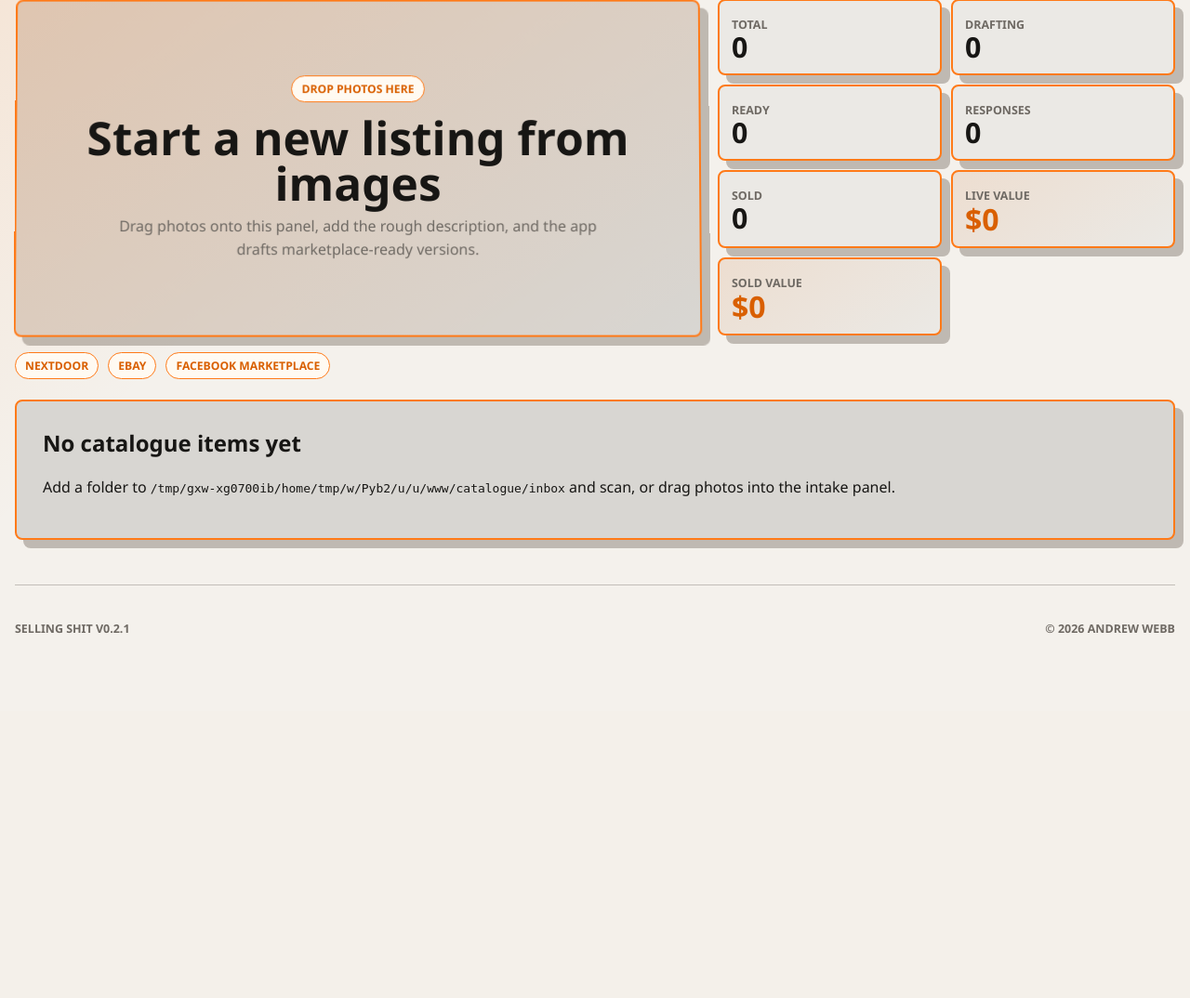
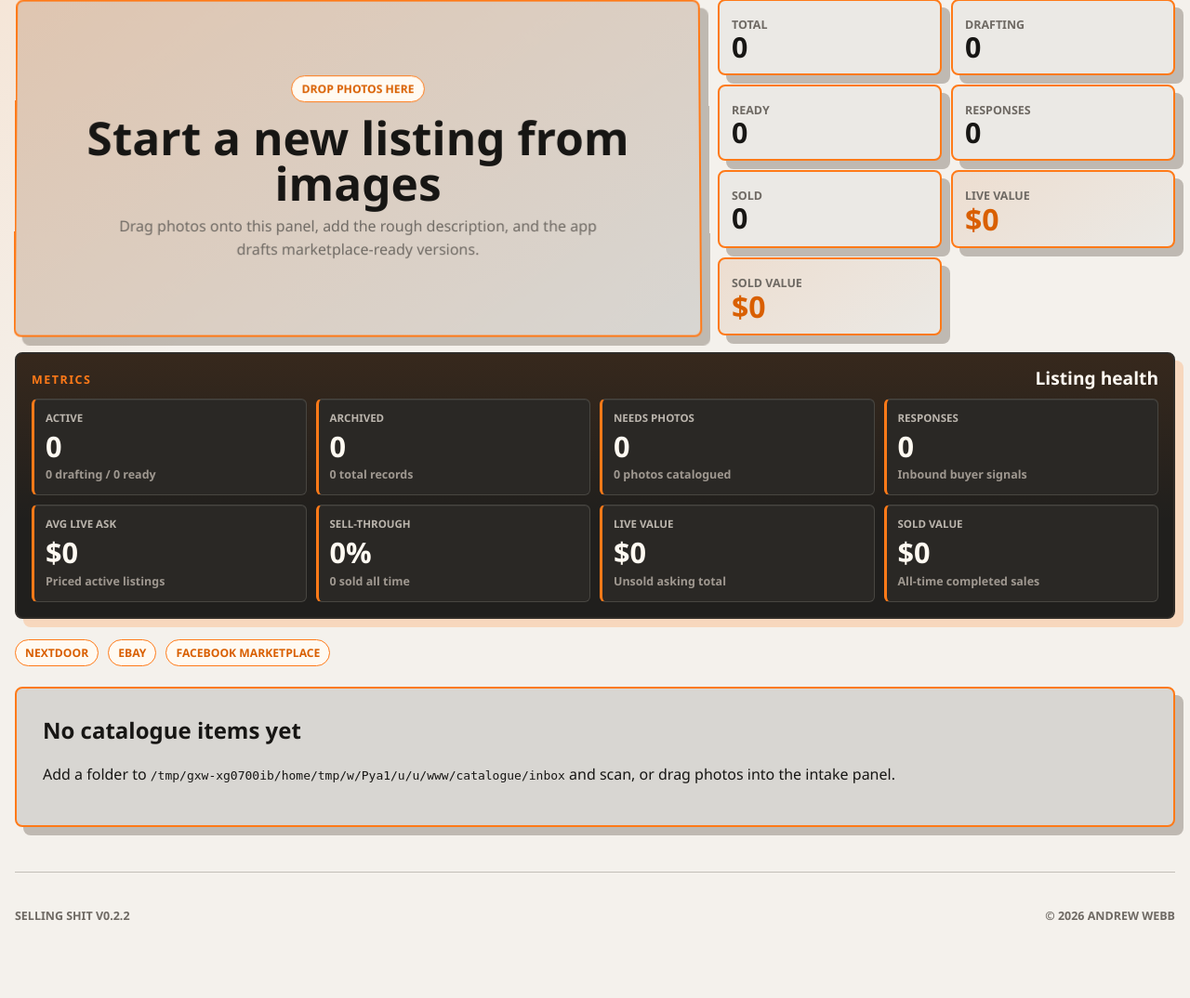
Before and after one commit to DrewBeFree/selling-shit, a Flask app: page / in a window 1280 px wide. Shown: the part 155-1229 px from the top of the page at 93% size. Before the commit the page ends 837 px from the top, so only its background shows below. Run offline with Flask 3, Linux system fonts and the light colour scheme.

Commit message:
feat: add listing metrics dashboard

```diff
--- a/app.py
+++ b/app.py
@@ -18,7 +18,7 @@ DEFAULT_CATALOG_INBOX = DEFAULT_CATALOGUE_DIR / "inbox"
 DEFAULT_CATALOG_ACTIVE = DEFAULT_CATALOGUE_DIR / "active"
 DEFAULT_CATALOG_ARCHIVE = DEFAULT_CATALOGUE_DIR / "archive"
 DEFAULT_LEGACY_UPLOAD_DIR = BASE_DIR / "uploads"
-APP_VERSION = "0.2.1"
+APP_VERSION = "0.2.2"
 COPYRIGHT_YEAR = 2026
 
 app = Flask(__name__)
--- a/static/style.css
+++ b/static/style.css
@@ -177,6 +177,77 @@ dialog {
   display: grid;
   grid-template-columns: repeat(2, minmax(0, 1fr));
   gap: 10px;
+}
+
+.ops-dashboard {
+  border: 2px solid #2f2c28;
+  border-radius: 8px;
+  background:
+    linear-gradient(180deg, rgba(255, 122, 24, 0.1), transparent 180px),
+    #201f1d;
+  box-shadow: 9px 9px 0 rgba(255, 122, 24, 0.22);
+  color: var(--white);
+  margin: 0 0 22px;
+  padding: 16px;
+}
+
+.ops-heading {
+  display: flex;
+  align-items: end;
+  justify-content: space-between;
+  gap: 12px;
+  margin-bottom: 12px;
+}
+
+.ops-heading .eyebrow {
+  color: var(--orange);
+  margin: 0;
+}
+
+.ops-heading h2 {
+  font-size: 1.2rem;
+  line-height: 1;
+  margin: 0;
+}
+
+.ops-grid {
+  display: grid;
+  grid-template-columns: repeat(4, minmax(0, 1fr));
+  gap: 10px;
+}
+
+.ops-grid article {
+  min-height: 100px;
+  border: 1px solid rgba(255, 250, 242, 0.14);
+  border-left: 3px solid var(--orange);
+  border-radius: 6px;
+  background: #2a2825;
+  box-shadow: inset 0 1px 0 rgba(255, 250, 242, 0.05);
+  padding: 12px;
+}
+
+.ops-grid span {
+  color: #bbb5ad;
+  display: block;
+  font-size: 0.72rem;
+  font-weight: 900;
+  text-transform: uppercase;
+}
+
+.ops-grid strong {
+  color: var(--white);
+  display: block;
+  font-size: clamp(1.4rem, 2.4vw, 2.1rem);
+  line-height: 1;
+  margin: 8px 0;
+}
+
+.ops-grid small {
+  color: #9f9890;
+  display: block;
+  font-size: 0.78rem;
+  font-weight: 700;
+  line-height: 1.35;
 }
 
 .stats-grid article {
@@ -585,6 +656,10 @@ dialog::backdrop {
     grid-template-columns: 1fr;
   }
 
+  .ops-grid {
+    grid-template-columns: repeat(2, minmax(0, 1fr));
+  }
+
   .signals {
     grid-template-columns: repeat(2, minmax(0, 1fr));
   }
@@ -602,6 +677,7 @@ dialog::backdrop {
   }
 
   .stats-grid,
+  .ops-grid,
   .signals {
     grid-template-columns: 1fr;
   }
--- a/storage.py
+++ b/storage.py
@@ -87,18 +87,30 @@ class CatalogStore:
     def get_item(self, item_id: str) -> ListingItem | None:
         return next((item for item in self.list_all_items() if item.id == item_id), None)
 
-    def summary(self) -> dict[str, int]:
+    def summary(self) -> dict[str, int | str]:
         items = self.list_items()
         all_items = self.list_all_items()
         live_items = [item for item in items if item.status != "sold"]
         sold_items = [item for item in all_items if _is_sold(item)]
+        archived_items = [item for item in all_items if item.status == "archived"]
+        live_prices = [_money_value(item.price) for item in live_items if _money_value(item.price) > 0]
         oldest_live = min((item.created_at for item in live_items), default=None)
         return {
             "total": len(items),
+            "all_items": len(all_items),
+            "archived": len(archived_items),
             "drafting": sum(1 for item in items if item.status == "drafting"),
             "ready": sum(1 for item in items if item.status == "ready"),
             "sold": len(sold_items),
             "responses": sum(item.response_count for item in items),
+            "no_photo": sum(1 for item in items if not item.photo_paths),
+            "photo_count": sum(len(item.photo_paths) for item in all_items),
+            "average_live_price": _money(
+                sum(live_prices, Decimal("0")) / len(live_prices)
+                if live_prices
+                else Decimal("0")
+            ),
+            "sell_through": _percent(len(sold_items), len(all_items)),
             "live_value": _money(sum((_money_value(item.price) for item in live_items), Decimal("0"))),
             "sold_value": _money(
                 sum(
@@ -142,6 +154,12 @@ def _money(value: Decimal) -> str:
     return f"${value.quantize(Decimal('0.01'))}"
 
 
+def _percent(part: int, whole: int) -> str:
+    if whole <= 0:
+        return "0%"
+    return f"{round((part / whole) * 100)}%"
+
+
 def _age_label(started_at) -> str:
     if started_at is None:
         return "No live listings"
--- a/templates/home.html
+++ b/templates/home.html
@@ -60,6 +60,55 @@
         <article class="value-card">
           <span>Sold value</span>
           <strong>{{ summary.sold_value }}</strong>
+        </article>
+      </div>
+    </section>
+
+    <section class="ops-dashboard" aria-label="selling metrics">
+      <div class="ops-heading">
+        <span class="eyebrow">Metrics</span>
+        <h2>Listing health</h2>
+      </div>
+      <div class="ops-grid">
+        <article>
+          <span>Active</span>
+          <strong>{{ summary.total }}</strong>
+          <small>{{ summary.drafting }} drafting / {{ summary.ready }} ready</small>
+        </article>
+        <article>
+          <span>Archived</span>
+          <strong>{{ summary.archived }}</strong>
+          <small>{{ summary.all_items }} total records</small>
+        </article>
+        <article>
+          <span>Needs photos</span>
+          <strong>{{ summary.no_photo }}</strong>
+          <small>{{ summary.photo_count }} photos catalogued</small>
+        </article>
+        <article>
+          <span>Responses</span>
+          <strong>{{ summary.responses }}</strong>
+          <small>Inbound buyer signals</small>
+        </article>
+        <article>
+          <span>Avg live ask</span>
+          <strong>{{ summary.average_live_price }}</strong>
+          <small>Priced active listings</small>
+        </article>
+        <article>
+          <span>Sell-through</span>
+          <strong>{{ summary.sell_through }}</strong>
+          <small>{{ summary.sold }} sold all time</small>
+        </article>
+        <article>
+          <span>Live value</span>
+          <strong>{{ summary.live_value }}</strong>
+          <small>Unsold asking total</small>
+        </article>
+        <article>
+          <span>Sold value</span>
+          <strong>{{ summary.sold_value }}</strong>
+          <small>All-time completed sales</small>
         </article>
       </div>
     </section>
```
Also changed, not shown: tests/test_app.py (+7 -2 lines), tests/test_catalog_core.py (+46 -0 lines).
